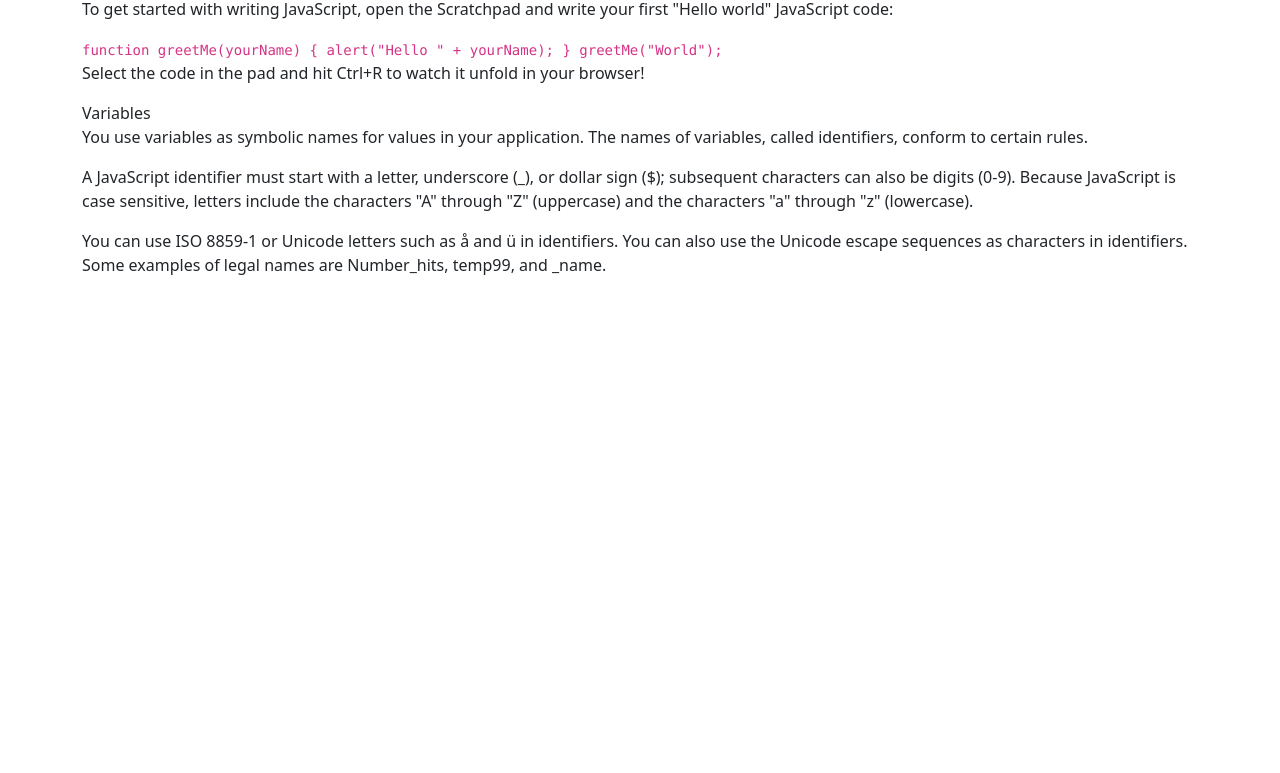
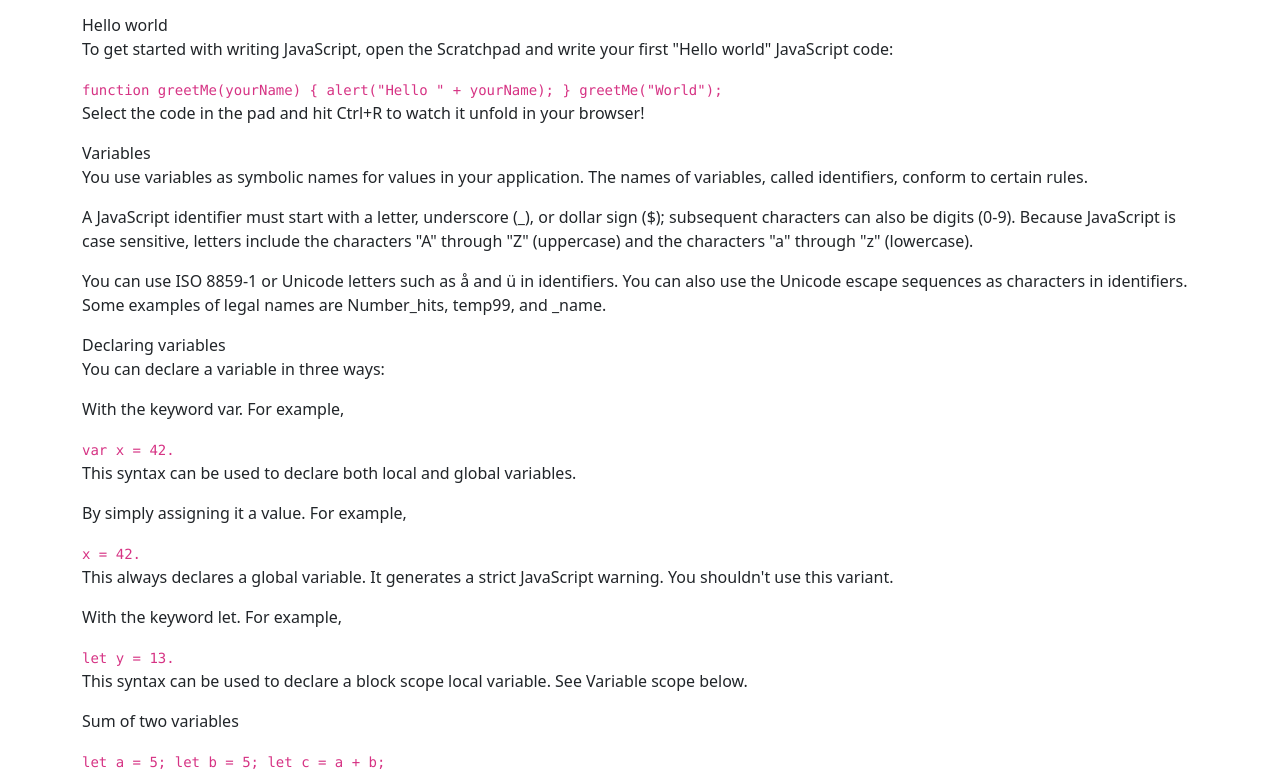
Before and after one commit to CodingWithHamza/project3, a plain HTML site: page index.html in a window 1280 px wide. Shown: the part 1043-1816 px from the top of the page. Before the commit the page ends 1336 px from the top, so only its background shows below. Drawn offline with nearby package versions, Linux system fonts and the light colour scheme.

Commit message:
add code blocks

```diff
--- a/index.html
+++ b/index.html
@@ -15,11 +15,12 @@
       <nav id="navbar" class="container">
         <header>JS Documentation</header>
         <ul>
-          <li><a class="nav-link" href="#introduction">Introduction</a></li>
-          <li><a class="nav-link" href="#what_you_should_already_know">What you should already know</a></li>
-          <li><a class="nav-link" href="#JavaScript_&_Java">JavaScript & Java</a></li>
-          <li><a class="nav-link" href="#hello_world">Hello world</a></li>
-          <li><a class="nav-link" href="#variables">Variables</a></li>
+          <li><a class="nav-link" href="#Introduction">Introduction</a></li>
+          <li><a class="nav-link" href="#What_you_should_already_know">What you should already know</a></li>
+          <li><a class="nav-link" href="#JavaScript_and_Java">JavaScript & Java</a></li>
+          <li><a class="nav-link" href="#Hello_world">Hello world</a></li>
+          <li><a class="nav-link" href="#Variables">Variables</a></li>
+          <li><a class="nav-link" href="#Declaring_Variables">Declaring Variables</a></li>
         </ul>
       </nav>
     </div>
@@ -145,6 +146,48 @@
           </article>
 
         </section>
+
+        <section class="main-section" id="Declaring_Variables">
+          <header>Declaring variables</header>
+          <article>
+             <p>
+              You can declare a variable in three ways:
+             </p>
+             <p>
+              With the keyword var. For example,
+             </p>
+             <code>
+              var x = 42.
+             </code>
+             <p>
+              This syntax can be used to declare both local and global variables.
+             </p>
+             <p>
+              By simply assigning it a value. For example,
+             </p>
+             <code>
+              x = 42.
+             </code>
+             <p>
+              This always declares a global variable. It generates a strict JavaScript warning. You shouldn't use this variant.
+             </p>
+             <p>
+              With the keyword let. For example,
+             </p>
+             <code>
+              let y = 13.
+             </code>
+             <p>
+              This syntax can be used to declare a block scope local variable. See Variable scope below.
+             </p>
+             <p>Sum of two variables</p>
+             <code>
+               let a = 5; let b = 5;
+               let c = a + b;
+             </code>
+          </article>
+        </section>
+
       </main>
     </div>
   </div>
```
